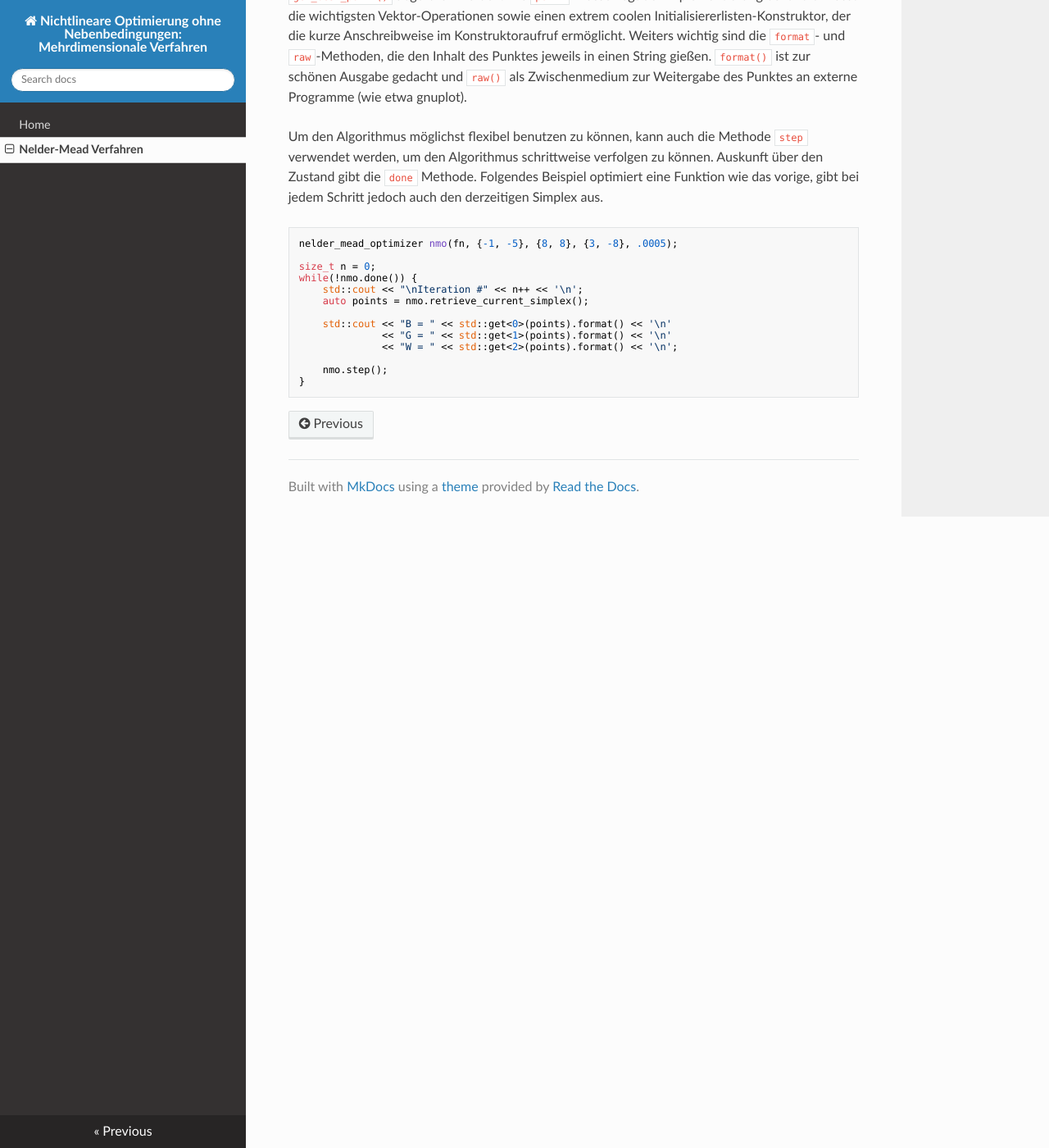
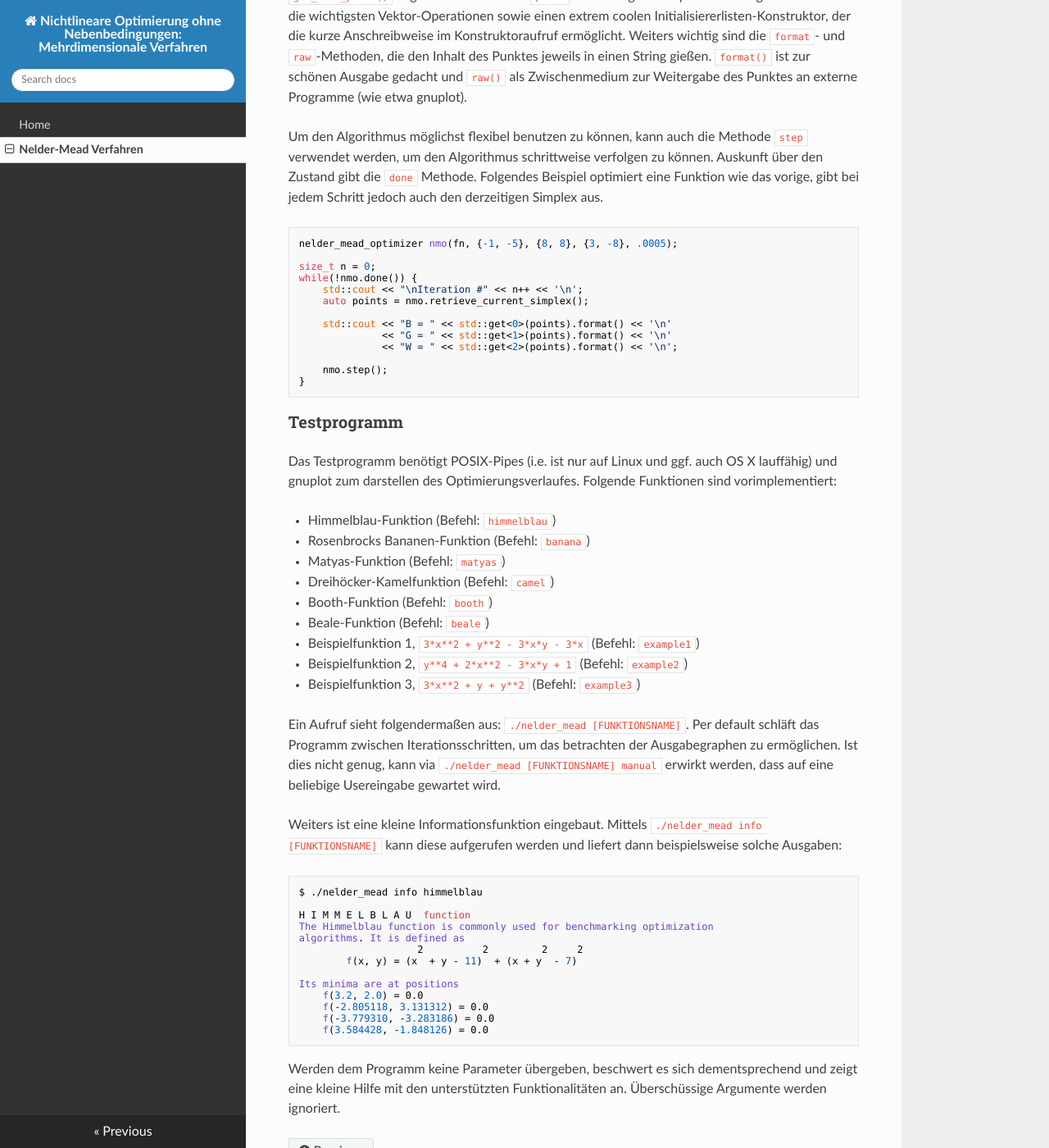
Before and after one commit to burnoutberni/univie-ops, an MkDocs documentation site: the page built from docs/nmo.md, in a window 1280 px wide and 1400 px high, scrolled down 3112 px. Shown: the whole window at 82% size. Built offline with MkDocs 1.6.1, drawn with Linux system fonts in a browser that asks for light colours; nearby versions of some CDN libraries; old or Windows-style settings are respelled for this version of MkDocs.

Commit message:
add test program description

````diff
--- a/docs/nmo.md
+++ b/docs/nmo.md
@@ -104,3 +104,46 @@ while(!nmo.done()) {
     nmo.step();
 }
 ```
+
+### Testprogramm
+
+Das Testprogramm benötigt POSIX-Pipes (i.e. ist nur auf Linux und ggf. auch OS X lauffähig) und
+gnuplot zum darstellen des Optimierungsverlaufes. Folgende Funktionen sind vorimplementiert:
+
+* Himmelblau-Funktion (Befehl: `himmelblau`)
+* Rosenbrocks Bananen-Funktion (Befehl: `banana`)
+* Matyas-Funktion (Befehl: `matyas`)
+* Dreihöcker-Kamelfunktion (Befehl: `camel`)
+* Booth-Funktion (Befehl: `booth`)
+* Beale-Funktion (Befehl: `beale`)
+* Beispielfunktion 1, `3*x**2 + y**2 - 3*x*y - 3*x` (Befehl: `example1`)
+* Beispielfunktion 2, `y**4 + 2*x**2 - 3*x*y + 1` (Befehl: `example2`)
+* Beispielfunktion 3, `3*x**2 + y + y**2` (Befehl: `example3`)
+
+Ein Aufruf sieht folgendermaßen aus: `./nelder_mead [FUNKTIONSNAME]`. Per default schläft
+das Programm zwischen Iterationsschritten, um das betrachten der Ausgabegraphen zu ermöglichen.
+Ist dies nicht genug, kann via `./nelder_mead [FUNKTIONSNAME] manual` erwirkt werden, dass
+auf eine beliebige Usereingabe gewartet wird.
+
+Weiters ist eine kleine Informationsfunktion eingebaut. Mittels `./nelder_mead info [FUNKTIONSNAME]`
+kann diese aufgerufen werden und liefert dann beispielsweise solche Ausgaben:
+
+```
+$ ./nelder_mead info himmelblau
+
+H I M M E L B L A U  function
+The Himmelblau function is commonly used for benchmarking optimization
+algorithms. It is defined as
+                    2          2         2     2
+        f(x, y) = (x  + y - 11)  + (x + y  - 7)
+
+Its minima are at positions
+    f(3.2, 2.0) = 0.0
+    f(-2.805118, 3.131312) = 0.0
+    f(-3.779310, -3.283186) = 0.0
+    f(3.584428, -1.848126) = 0.0
+```
+
+Werden dem Programm keine Parameter übergeben, beschwert es sich dementsprechend und zeigt
+eine kleine Hilfe mit den unterstützten Funktionalitäten an. Überschüssige Argumente werden
+ignoriert.
````
